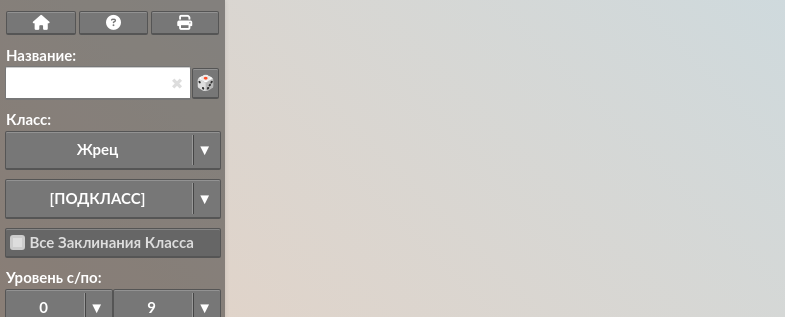
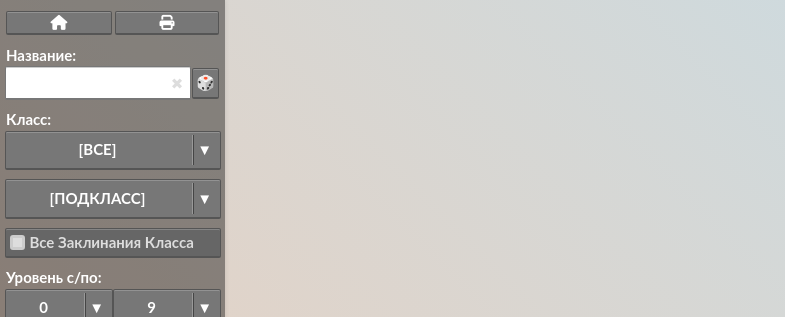
Before and after one commit to FrostFlame/DNDCards, a Django app: page / in a window 1280 px wide. Shown: the top 317 px of the page, without its empty margins (0-785 px from the left). Run offline with Django 4.2, Linux system fonts and the light colour scheme; some libraries are stand-ins or nearby versions.

Commit message:
начало, погасил пару урлов на tentaculus

```diff
--- a/templates/cards.html
+++ b/templates/cards.html
@@ -3,13 +3,10 @@
 <div id="app" class="wrap">
 	<div class="p_side">
 		<div class="mediaWidth flexParent">
-			<a href="https://tentaculus.ru/" title="На главную страницу" class="bt flexChild">
+			<a href="/" title="На главную страницу" class="bt flexChild">
 				<i class="fa fa-home"></i>
 			</a>
-			<a href="https://tentaculus.ru/spells/index.html#" id="bInfo" title="Справка" class="bt flexChild">
-				<i class="fa fa-question-circle"></i>
-			</a>
-			<a href="https://tentaculus.ru/spells/index.html#" id="bPrint" title="Распечатать" class="bt flexChild">
+			<a href="#" id="bPrint" title="Распечатать" class="bt flexChild">
 				<i aria-hidden="true" class="fa fa-print"></i>
 			</a>
 		</div>
@@ -21,7 +18,7 @@
 						<input id="sf_NameInput" type="text">
 						<span class="cross"></span>
 					</div>
-					<a href="https://tentaculus.ru/spells/index.html#random" id="bRandom" title="Случайное заклинание" class="bt flexChild">🎲</a>
+					<a href=#" id="bRandom" title="Случайное заклинание" class="bt flexChild">🎲</a>
 				</div>
 			</div>
 		</div>
@@ -29,7 +26,7 @@
 			<div id="ClassSelect">
 				<label class="filterLabel">Класс</label>
 				<div class="customSelect">
-					<div class="label">Жрец</div>
+					<div class="label">[ВСЕ]</div>
 					<ul class="list" style="display: none;">
 						<li class="option">[ВСЕ]</li>
 						<li class="option">Artificer<br>Изобретатель</li>
```
